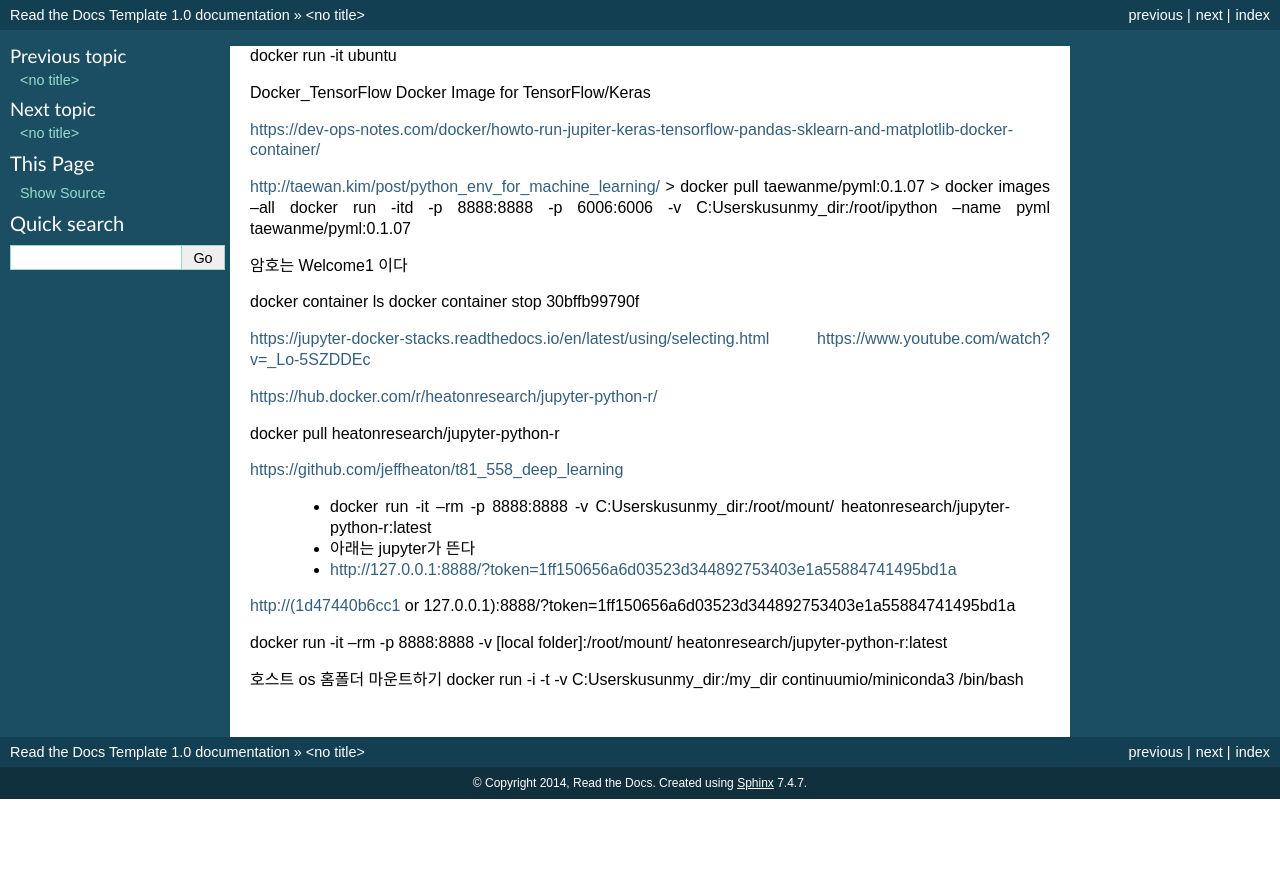
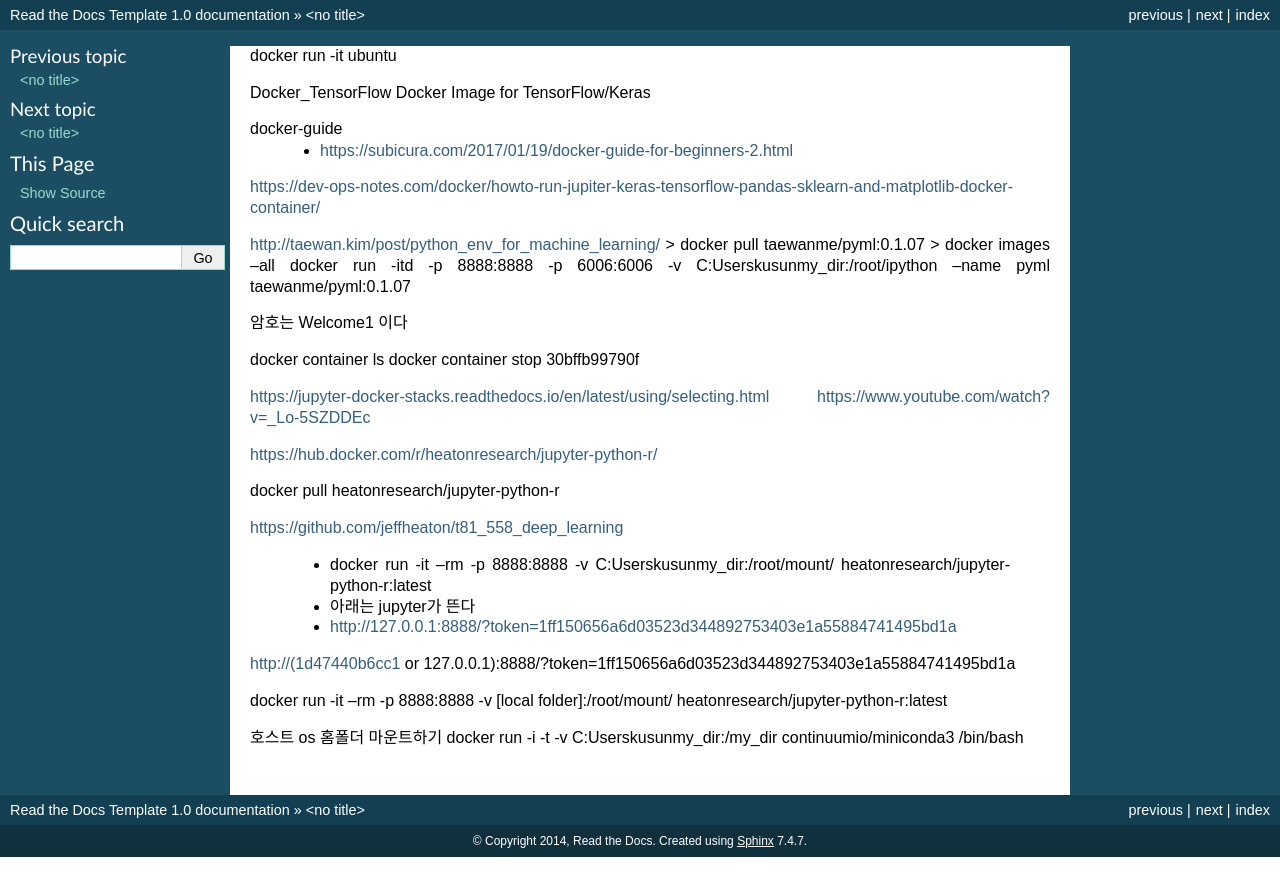
Before and after one commit to smart1004/ReadTheDocs, a Sphinx documentation site: the page built from docs/0_docker_TensorFlow.rst, in a window 1280 px wide. Shown: the top 896 px of the page. Built offline with Sphinx 7.4.7, drawn with Linux system fonts in a browser that asks for light colours.

Commit message:
Update 0_docker_TensorFlow.rst

```diff
--- a/docs/0_docker_TensorFlow.rst
+++ b/docs/0_docker_TensorFlow.rst
@@ -1,8 +1,11 @@
 docker run -it ubuntu
-
 
 Docker_TensorFlow
 Docker Image for TensorFlow/Keras
+
+docker-guide
+ * https://subicura.com/2017/01/19/docker-guide-for-beginners-2.html
+
 
 https://dev-ops-notes.com/docker/howto-run-jupiter-keras-tensorflow-pandas-sklearn-and-matplotlib-docker-container/
 
```
